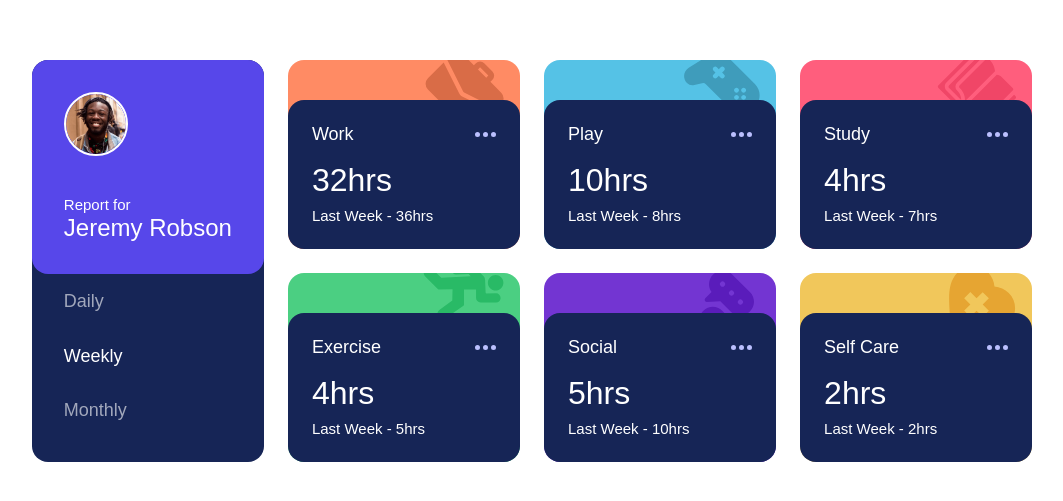
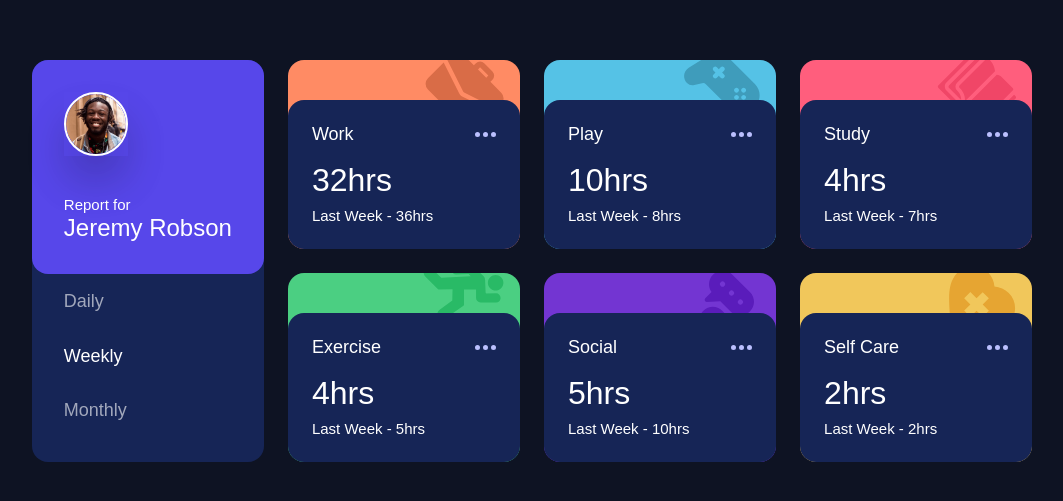
Before and after one commit to MikeG404/time-tracking, a React app: page / in a window 1280 px wide. Shown: the part 139-640 px from the top of the page, without its empty margins (108-1171 px from the left). Built offline with nearby package versions, Linux system fonts and the light colour scheme; the HTML template or start-up script is replaced by a standard one.

Commit message:
Add shadow effects to avatar and improve CardID styling

```diff
--- a/src/components/CardID.jsx
+++ b/src/components/CardID.jsx
@@ -7,12 +7,12 @@ export default function CardID({ color, selectedTimeframe, onTimeframeChange })
   return (
     <div className='flex flex-col bg-blue-950 rounded-2xl md:col-span-3 xl:col-span-1 xl:row-span-2'>
         <div className='flex flex-row items-center gap-6 rounded-2xl p-8 xl:flex-col xl:items-start xl:gap-10 xl:p-8' style={{ backgroundColor: color }}>
-            <div className='w-16 h-16'>
-                <img src={avatar} alt='avatar' className='border-2 border-white rounded-full' />
+            <div className='w-16 h-16 shadow-2xl'>
+                <img src={avatar} alt='avatar' className='border-2 border-white rounded-full shadow-2xl' />
             </div>
             <div className='id-content-text'>
                 <h1 className='text-white text-preset-6'>Report for</h1>
-                <h2 className='text-white text-preset-4'>
+                <h2 className='text-white text-preset-4 '>
                     Jeremy
                     Robson
                 </h2>
--- a/src/index.css
+++ b/src/index.css
@@ -27,6 +27,7 @@
 body {
   font-family: var(--font-rubik);
   height: 100vh;
+  background-color: var(--navy-950);
 }
 
 #root {
```
